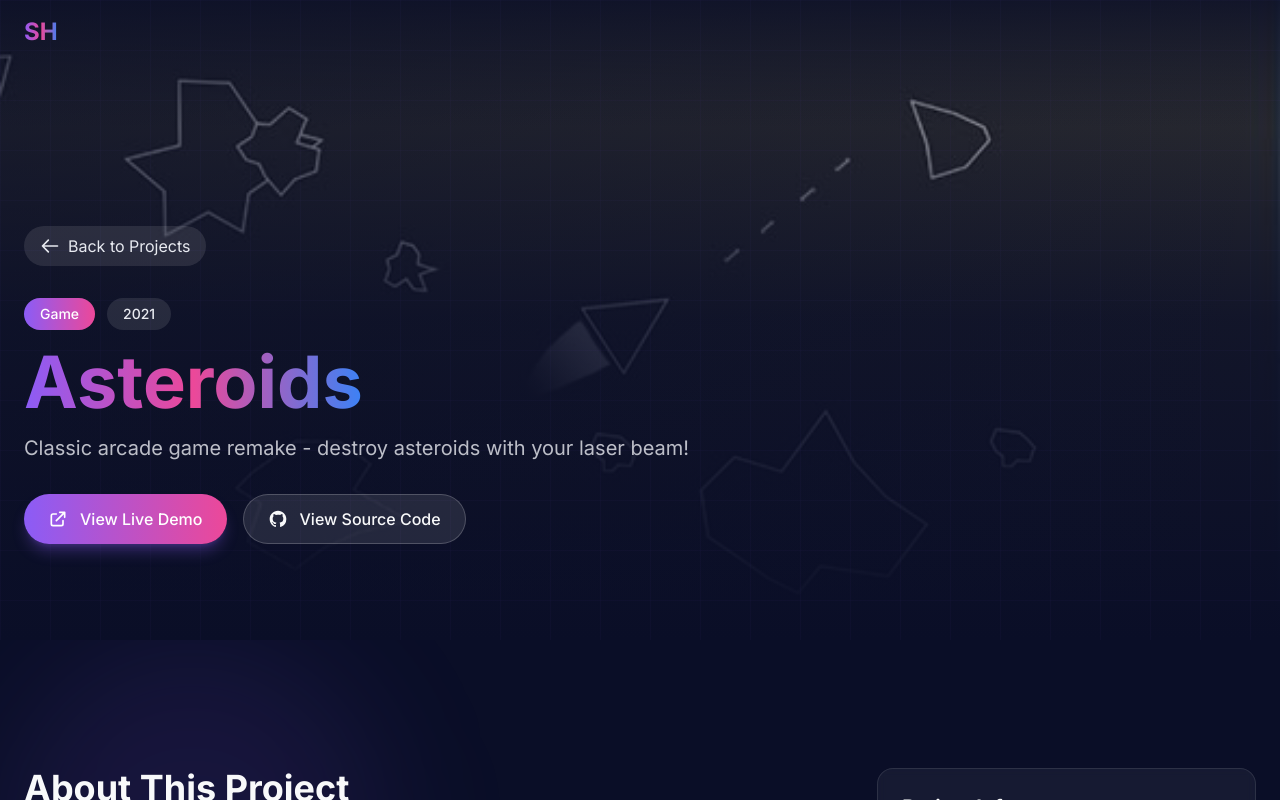
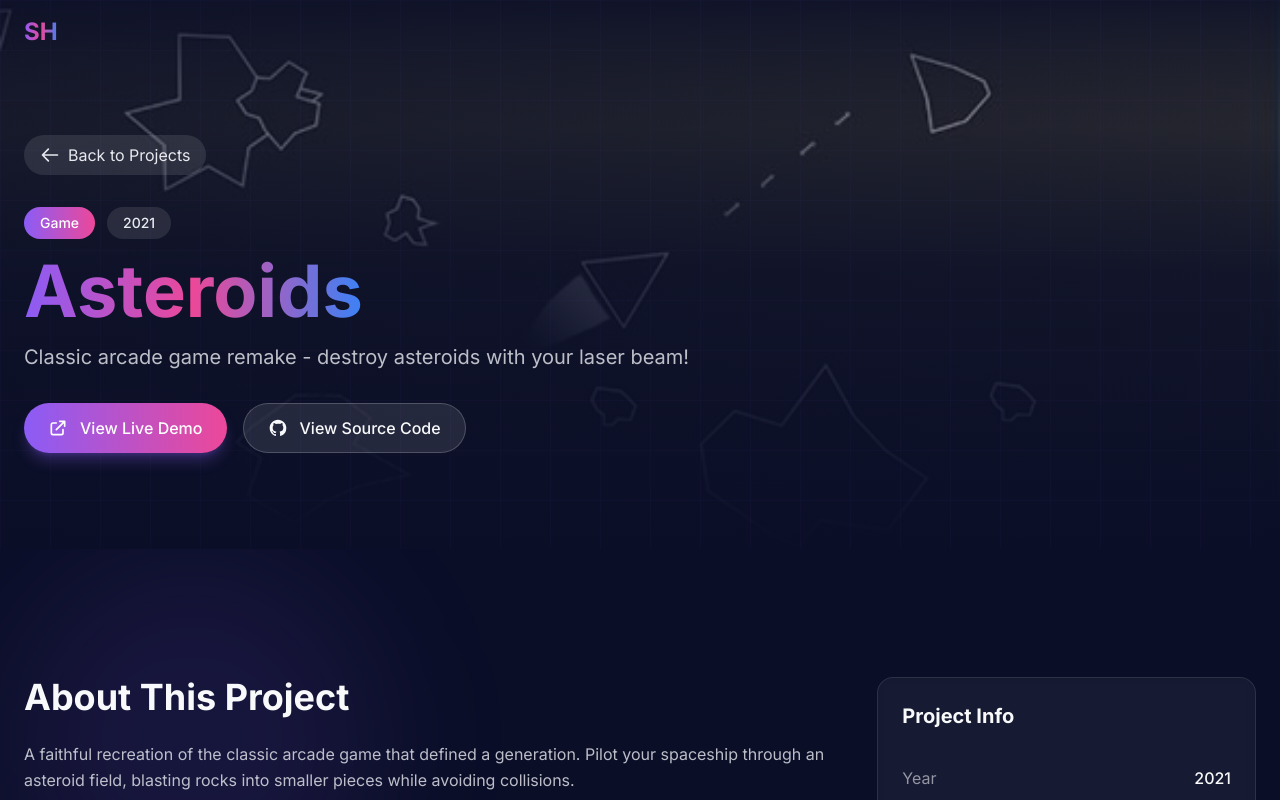
Before and after one commit to ShahnawazHussain28/portfolio, a Next.js app: page /projects/asteroids in a window 1280 px wide. Shown: the top 800 px of the page. Built offline with nearby package versions, Linux system fonts and the light colour scheme.

Commit message:
feat: use ultrawide aspect ratio for project hero section

```diff
--- a/app/projects/[slug]/ProjectContent.jsx
+++ b/app/projects/[slug]/ProjectContent.jsx
@@ -489,7 +489,7 @@ export default function ProjectContent({ slug }) {
   return (
     <main className="min-h-screen">
       {/* Hero Section with Parallax */}
-      <section ref={heroRef} className="relative h-[80vh] overflow-hidden">
+      <section ref={heroRef} className="relative aspect-[21/9] overflow-hidden">
         {/* Background Image with Parallax */}
         <motion.div
           className="absolute inset-0"
```
